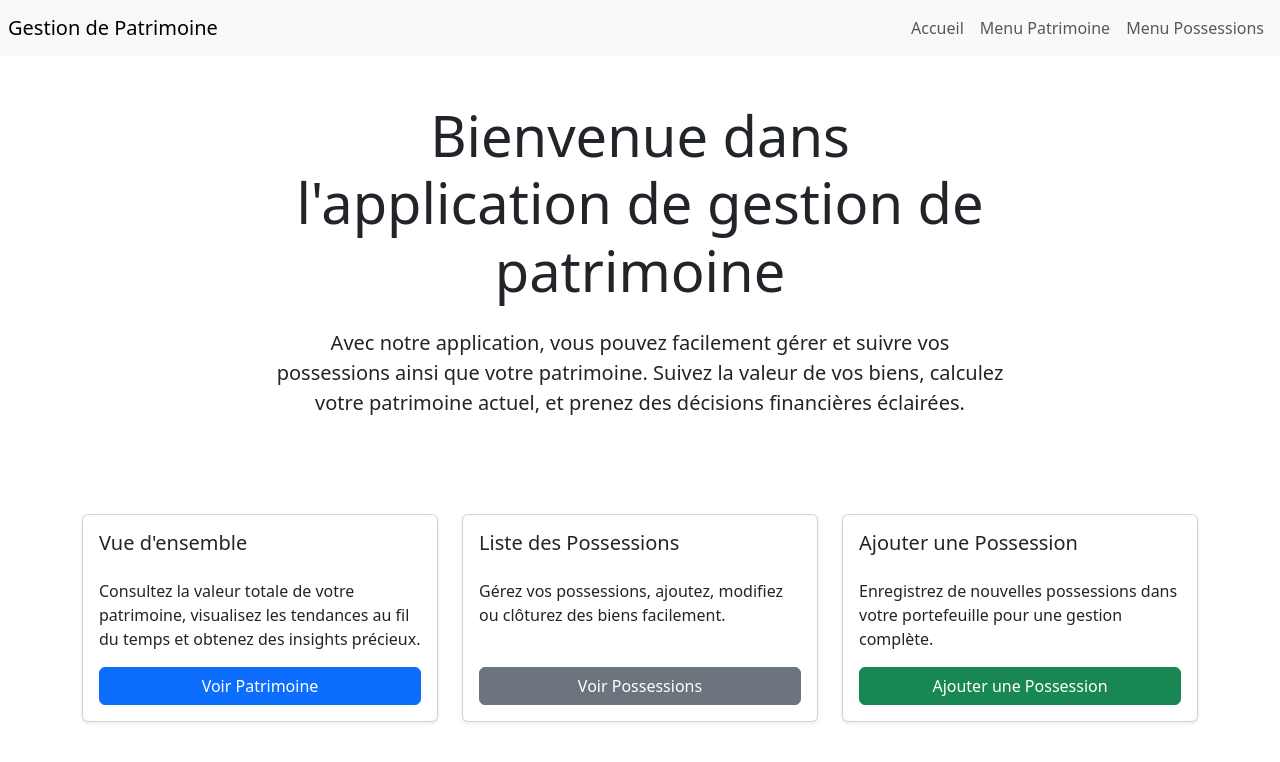
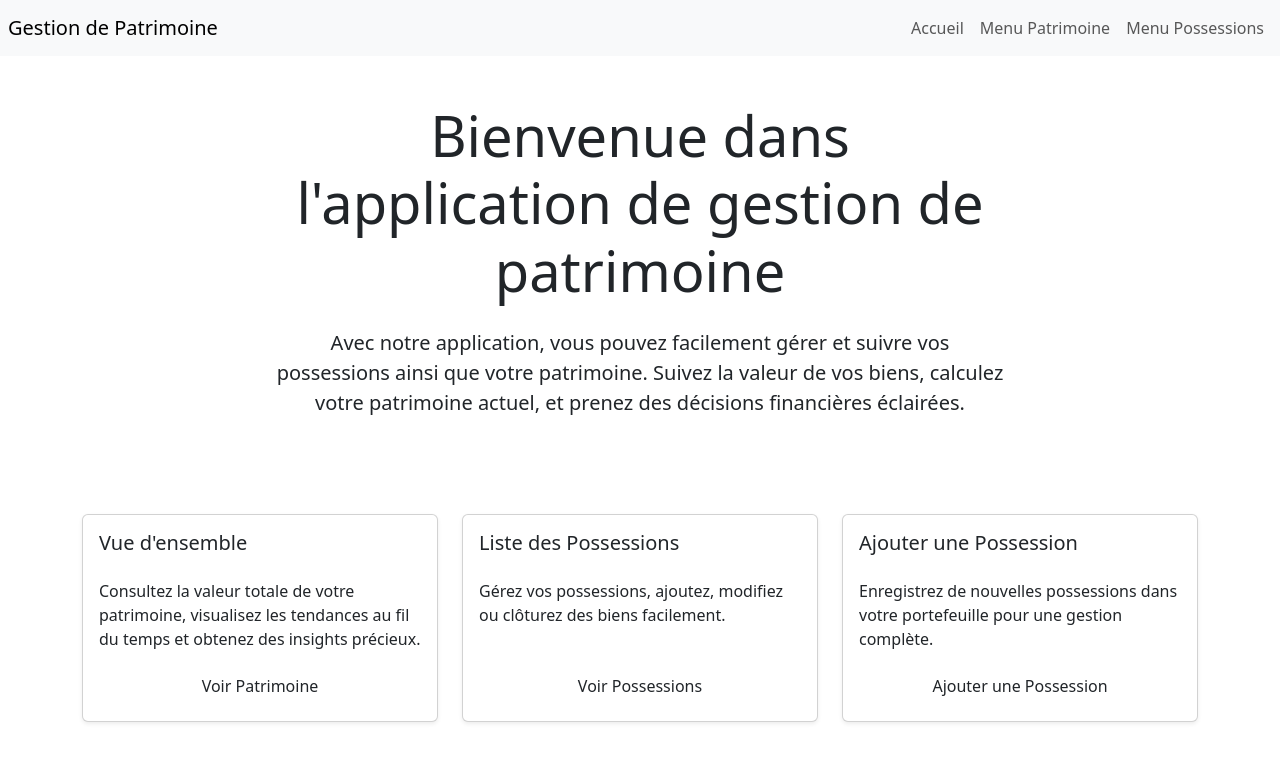
Before and after one commit to RadoTk/Web-patrimoine, a React (Vite) app in the folder patrimoine-app/: page / in a window 1280 px wide. Shown: the top 762 px of the page. Built offline with nearby package versions, Linux system fonts and the light colour scheme.

Commit message:
fix: debug front

```diff
--- a/patrimoine-app/src/components/dumb/HomePage.jsx
+++ b/patrimoine-app/src/components/dumb/HomePage.jsx
@@ -1,5 +1,6 @@
 import React from 'react';
 import { Container, Row, Col, Button, Card } from 'react-bootstrap';
+import { Link } from 'react-router-dom';
 
 const HomePage = () => {
   return (
@@ -42,9 +43,9 @@ const HomePage = () => {
               <Card.Body className="d-flex flex-column">
                 <Card.Title className="h4 mb-4">{card.title}</Card.Title>
                 <Card.Text className="flex-grow-1">{card.text}</Card.Text>
-                <Button variant={card.buttonVariant} href={card.href} className="mt-auto">
+                <Link to={card.href} className="btn btn-${card.buttonVariant} mt-auto">
                   {card.buttonText}
-                </Button>
+                </Link>
               </Card.Body>
             </Card>
           </Col>
```
Also changed, not shown: 1 other file (tests, documents, lock files or other folders).
